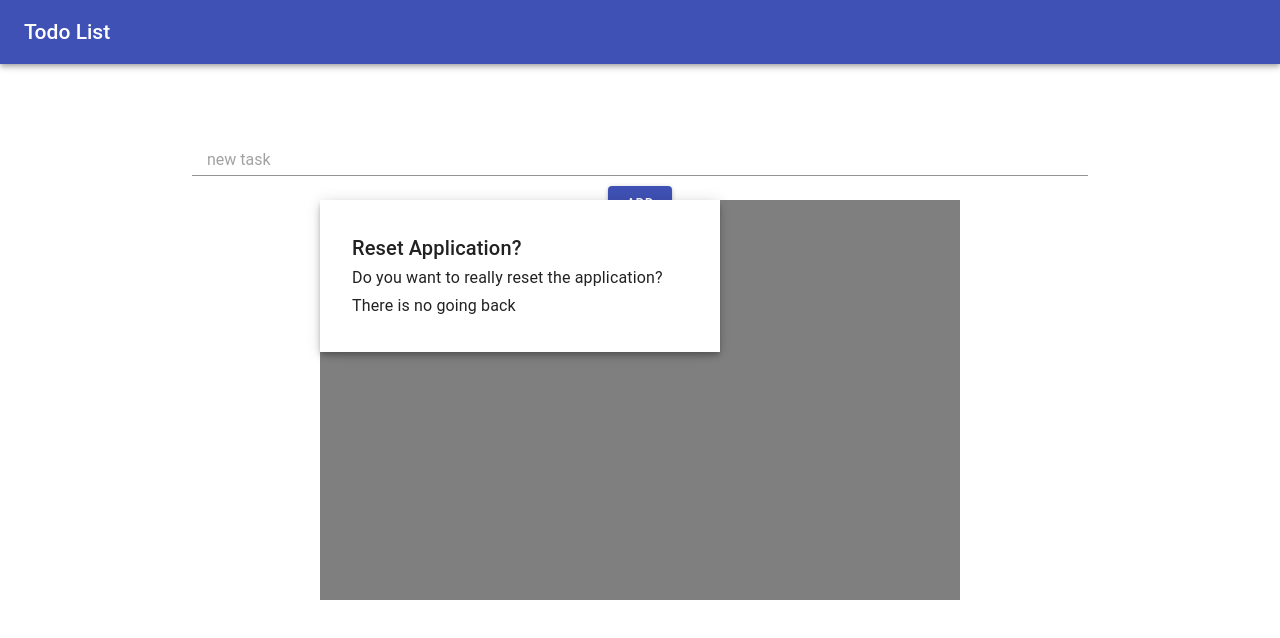
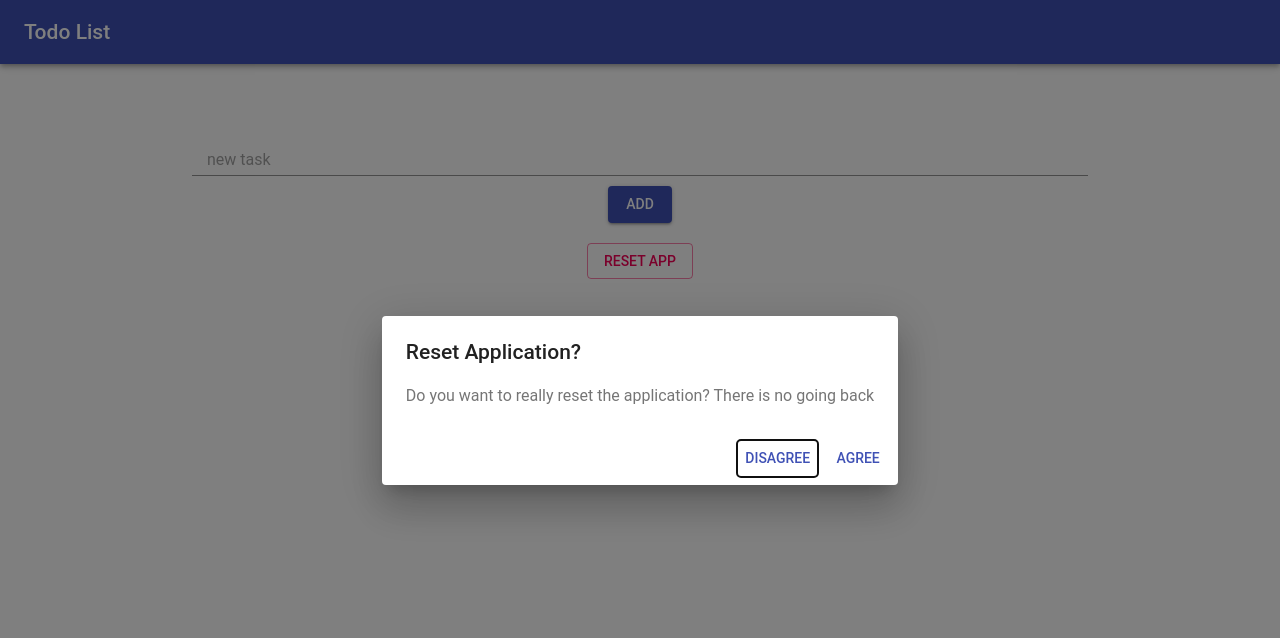
Before and after one commit to Bushuo/react-todolist, a React (Create React App) app: page / in a window 1280 px wide. Both pictures are taken after a click on the button "RESET APP". Shown: the top 638 px of the page. Built offline with nearby package versions, Linux system fonts and the light colour scheme.

Commit message:
add: reset application with dialogue

```diff
--- a/src/App.js
+++ b/src/App.js
@@ -2,8 +2,11 @@ import React, { Component } from "react";
 
 import Button from "@material-ui/core/Button";
 import Input from "@material-ui/core/Input";
-import Modal from '@material-ui/core/Modal';
-import Typography from '@material-ui/core/Typography';
+import Dialog from "@material-ui/core/Dialog";
+import DialogActions from "@material-ui/core/DialogActions";
+import DialogContent from "@material-ui/core/DialogContent";
+import DialogContentText from "@material-ui/core/DialogContentText";
+import DialogTitle from "@material-ui/core/DialogTitle";
 import { withStyles } from "@material-ui/core/styles";
 
 import NavBar from "./components/navbar";
@@ -18,7 +21,7 @@ class App extends Component {
             done: [],
             inputText: "",
             showDone: false,
-            shouldReset: false,
+            shouldReset: false
         };
 
         this.addTask = this.addTask.bind(this);
@@ -28,17 +31,25 @@ class App extends Component {
         this.deleteTask = this.deleteTask.bind(this);
     }
 
-    resetApplication() {
-
-    }
+    resetApplication = () => {
+        console.log("reset the app clicked");
+        localStorage.clear();
+        this.setState({
+            open: [],
+            done: [],
+            inputText: "",
+            showDone: false,
+            shouldReset: false
+        });
+    };
 
     openResetAppModal = () => {
-        this.setState({shouldReset:true}, () => console.log(this.state.shouldReset));
-    }
+        this.setState({ shouldReset: true });
+    };
 
     abortResetApp = () => {
-        this.setState({shouldReset:false});
-    }
+        this.setState({ shouldReset: false });
+    };
 
     hydrateStateWithLocalStorage() {
         // for all items in state
@@ -109,39 +120,38 @@ class App extends Component {
             // prevState gives back the state just before the function calls
             // with the concat function we make a new array and add newTask
             // so no data is mutated
-            this.setState(
-                prevState => {
+            this.setState(prevState => {
                 return {
                     open: [...prevState.open, newTask],
                     inputText: ""
                 };
-                }
-            );
+            });
         }
     }
 
     deleteTask(e, taskkey, isDone) {
         let index;
         let tasksToModify;
-        if(!isDone) {
+        if (!isDone) {
             index = this.state.open.findIndex(cur => cur.key === taskkey);
             tasksToModify = this.state.open;
-        }
-        else {
+        } else {
             index = this.state.done.findIndex(cur => cur.key === taskkey);
             tasksToModify = this.state.done;
         }
-        if(index === -1) { // should never happen
+        if (index === -1) {
+            // should never happen
             return;
         }
-        tasksToModify = [...tasksToModify.slice(0, index), ...tasksToModify.slice(index+1)];
-        if(isDone) {
-            this.setState({done: tasksToModify})
+        tasksToModify = [
+            ...tasksToModify.slice(0, index),
+            ...tasksToModify.slice(index + 1)
+        ];
+        if (isDone) {
+            this.setState({ done: tasksToModify });
+        } else {
+            this.setState({ open: tasksToModify });
         }
-        else {
-            this.setState({open : tasksToModify})
-        }
-
     }
 
     handleUrgenceSelection(e, taskkey) {
@@ -206,14 +216,12 @@ class App extends Component {
             });
             taskToMove.isDone = !isDone;
             taskToMove.doneBtnText = "undo";
-            this.setState(
-                prevState => {
+            this.setState(prevState => {
                 return {
                     open: filteredTodos,
                     done: [...prevState.done, taskToMove]
                 };
-                }
-            );
+            });
         } // has to be in done
         else {
             let filteredDones = this.state.done.filter(cur => {
@@ -224,14 +232,12 @@ class App extends Component {
             });
             taskToMove.isDone = !isDone;
             taskToMove.doneBtnText = "done";
-            this.setState(
-                prevState => {
+            this.setState(prevState => {
                 return {
                     done: filteredDones,
                     open: [...prevState.open, taskToMove]
                 };
-                }
-            );
+            });
         }
     }
 
@@ -245,14 +251,6 @@ class App extends Component {
     };
 
     handleUrgenceAreaClicked = () => {};
-
-    getModalStyle() {
-        return {
-            top: "50%",
-            left: "50%",
-            transform: "translate(-50%, -50%)",
-        }
-    }
 
     render() {
         const { classes } = this.props;
@@ -300,25 +298,38 @@ class App extends Component {
                 >
                     reset app
                 </Button>
-                <Modal style={this.getModalStyle()}
+                <Dialog
                     open={this.state.shouldReset}
                     onClose={this.abortResetApp}
                 >
-                    <div className={classes.resetModal}>
-                        <Typography variant="h6">
-                            Reset Application?
-                        </Typography>
-                        <Typography variant="subtitle1" >
-                            Do you want to really reset the application? There is no going back
-                        </Typography>
-                        </div>
-                </Modal>
+                    <DialogTitle id="alert-dialog-title">
+                        {"Reset Application?"}
+                    </DialogTitle>
+                    <DialogContent>
+                        <DialogContentText id="alert-dialog-description">
+                            Do you want to really reset the application? There
+                            is no going back
+                        </DialogContentText>
+                    </DialogContent>
+                    <DialogActions>
+                        <Button
+                            color="primary"
+                            autoFocus
+                            onClick={this.abortResetApp}
+                        >
+                            Disagree
+                        </Button>
+                        <Button color="primary" onClick={this.resetApplication}>
+                            Agree
+                        </Button>
+                    </DialogActions>
+                </Dialog>
             </div>
         );
     }
 }
 
-const styles = theme => ({
+const styles = {
     root: {
         textAlign: "center"
     },
@@ -341,14 +352,7 @@ const styles = theme => ({
     },
     resetAppBtn: {
         marginTop: "20px"
-    },
-    resetModal: {
-        position: 'absolute',
-        width: theme.spacing.unit * 50,
-        backgroundColor: theme.palette.background.paper,
-        boxShadow: theme.shadows[5],
-        padding: theme.spacing.unit * 4,
     }
-});
+};
 
 export default withStyles(styles)(App);
```
Also changed, not shown: 1 other file (tests, documents, lock files or other folders). Lines whose indentation alone changed are shown as unchanged.
